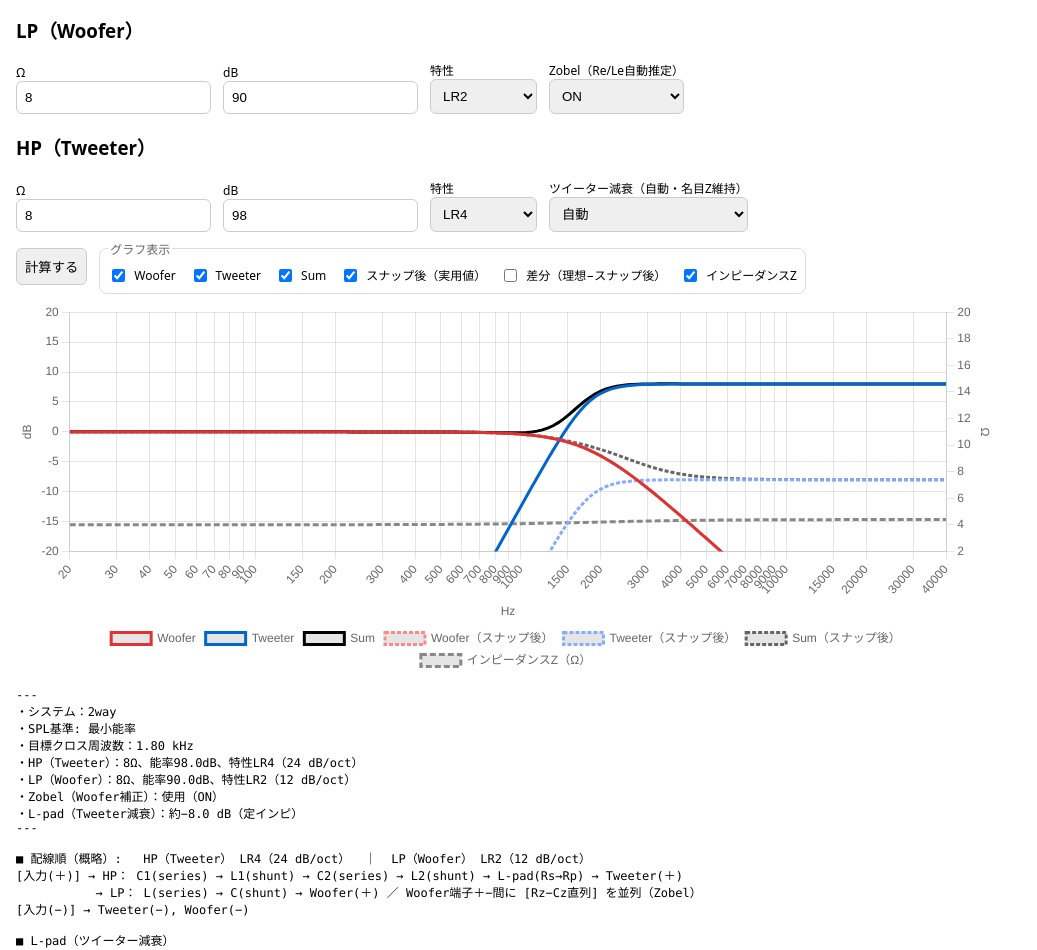
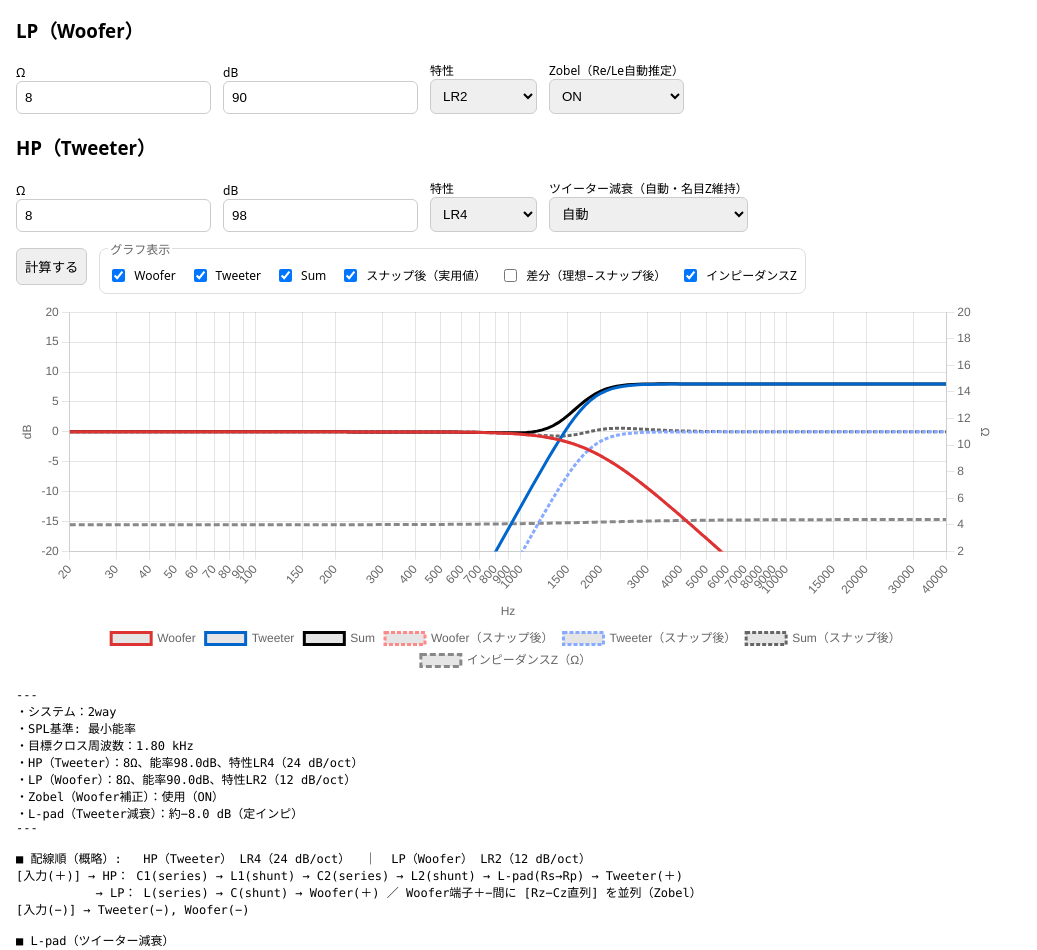
Before and after one commit to ginbourbonwhisky/peaker-xover, a plain HTML site: page index.html in a window 1280 px wide. Shown: the part 145-1095 px from the top of the page, without its empty margins (0-1037 px from the left). Drawn offline with nearby package versions, Linux system fonts and the light colour scheme.

Commit message:
fix: avoid double-applying L-pad attenuation in tweeter dB series

```diff
--- a/index.html
+++ b/index.html
@@ -216,7 +216,8 @@
     const tMag=freq.map((f,i)=> tMagIdeal[i]*(lpadMode==='auto'? 1/lp.A : 1));
     const wIdealDb=wMag.map(m=> ratioToDb(m) + (wspl-systemSPL));
     const tIdealDb=tMagIdeal.map(m=> ratioToDb(m) + (tspl-systemSPL));
-    const tSnapDb=tMag.map(m=> ratioToDb(m) + (tspl-systemSPL) - (lpadMode==='auto'? needAtt:0));
+    // L-padの減衰は tMag に 1/A を掛けて既に反映しているため、ここで再度 needAtt を引かない
+    const tSnapDb=tMag.map(m=> ratioToDb(m) + (tspl-systemSPL));
     const invert = (autoPol(wtype,ttype)==='invert');
     function sumDb(aDb,bDb,inv){ const a=dbToRatio(aDb), b=dbToRatio(bDb)*(inv?-1:1); const mag=Math.sqrt(Math.max(0,a*a+b*b)); return ratioToDb(mag); }
     const sumIdealDb=freq.map((_,i)=> sumDb(wIdealDb[i], tIdealDb[i], invert));
```
